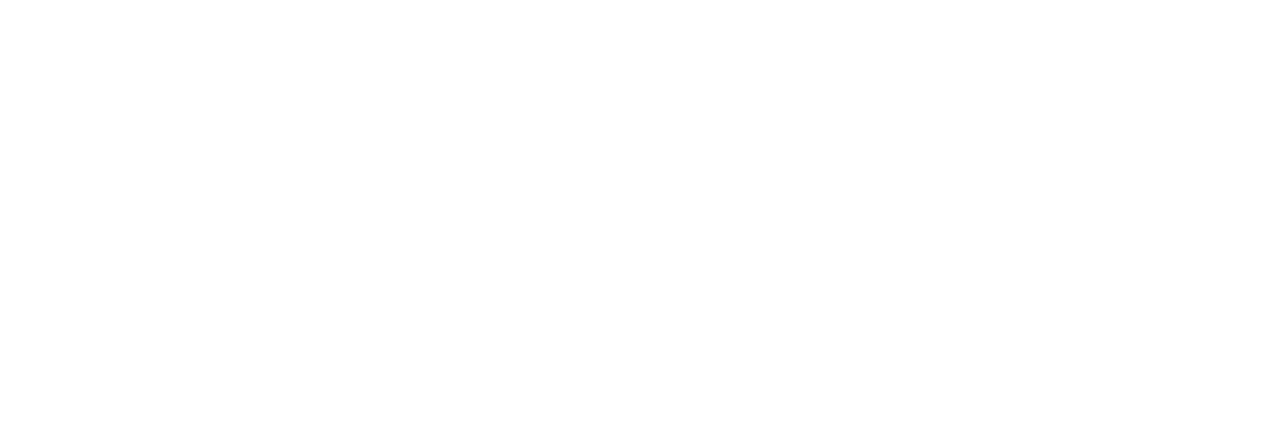
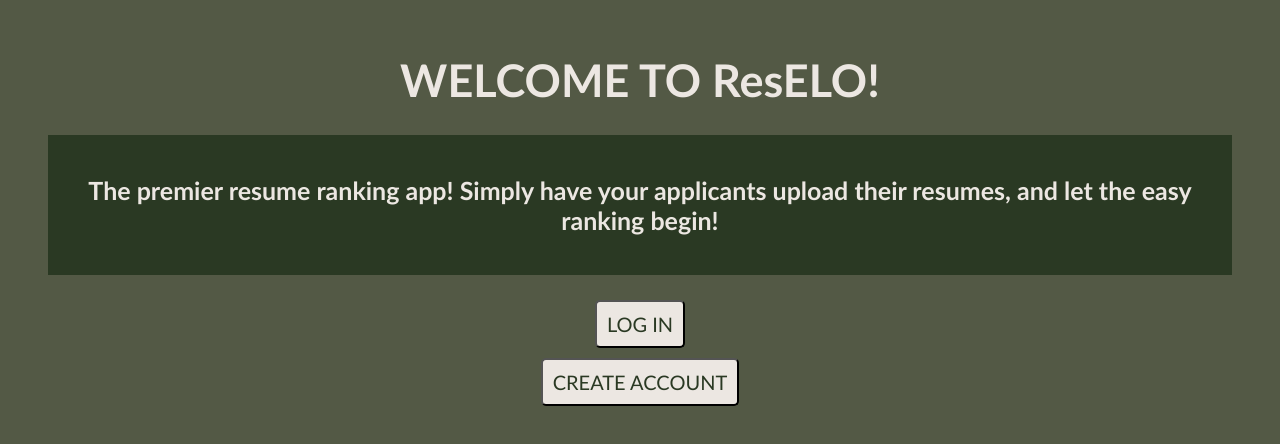
Before and after one commit to naishagarwal/resELO, a React (Create React App) app in the folder src/: page / in a window 1280 px wide. Before the commit this address had no page. Shown: the top 444 px of the page. Built offline with nearby package versions, Linux system fonts and the light colour scheme; the HTML template or start-up script is replaced by a standard one.

Commit message:
Linked Home, Login, and Sign Up Pages

```diff
--- a/src/App.js
+++ b/src/App.js
@@ -44,7 +44,7 @@ const App = () => {
          <Route path="/Upload/*" element={<Upload />} />
          <Route path = "/club/:clubName" element = {<Club_Page />} />
          <Route path="/dashboard" element={<User_Dashboard />} />
-         <Route path="/home" element={<Home />}/>
+         <Route path="" element={<Home />}/>
          <Route path="/sign-up" element={<Sign_Up />} />
          <Route path="/login" element={<Log_In />} />
       </Routes>
--- a/src/Pages/Home_Page/home.js
+++ b/src/Pages/Home_Page/home.js
@@ -13,15 +13,16 @@ const Home = () => {
                 The premier resume ranking app! Simply have your applicants upload their resumes, and let the easy ranking begin!
             </h2>
             <div className={home_styles.buttons}>
-            <Link to="./Pages/SignUp/signup_page"><button className={home_styles.account_button}>
-                    SIGN IN
+            <Link to="/login"><button className={home_styles.account_button}>
+                    LOG IN
                 </button>
                 </Link>
             </div>
             <div className={home_styles.buttons}>
-                <button className={home_styles.account_button}>
+                <Link to="/sign-up"><button className={home_styles.account_button}>
                     CREATE ACCOUNT
                 </button>
+                </Link>
             </div>
         </div>
 
--- a/src/Pages/Sign_Up_Page/log_in_page.js
+++ b/src/Pages/Sign_Up_Page/log_in_page.js
@@ -2,10 +2,12 @@ import React from 'react';
 import { useState } from 'react';
 import sign_up_styles from './sign_up_style.module.css';
 import { getAuth, signInWithEmailAndPassword } from "firebase/auth";
+import {useNavigate} from 'react-router-dom'
 
 
 function Log_In () {
     document.body.style.backgroundColor = '#3f4f37cc'; /*sets background color to green*/
+    const navigate = useNavigate();
 
     const [email, setEmail] = useState("");
     const [password, setPassword] = useState("");
@@ -33,7 +35,11 @@ function Log_In () {
     }
 
     function handleExit(){
-        /*TODO: Redirect to the home page*/
+        navigate("/");
+    }
+
+    function goToSignUp(){
+        navigate("/sign-up");
     }
 
 
@@ -74,7 +80,7 @@ function Log_In () {
                     <button className={sign_up_styles.submit_button} type="submit" >Submit</button>
                 </form>
 
-                <button className={sign_up_styles.sign_in_button} >Don't have an account? Create An Account</button>
+                <button className={sign_up_styles.sign_in_button} onClick={goToSignUp} >Don't have an account? Create An Account</button>
             </div>
         </div>
     );
--- a/src/Pages/Sign_Up_Page/sign_up_page.js
+++ b/src/Pages/Sign_Up_Page/sign_up_page.js
@@ -2,10 +2,12 @@ import React from 'react';
 import { useState } from 'react';
 import sign_up_styles from './sign_up_style.module.css';
 import { getAuth, createUserWithEmailAndPassword } from "firebase/auth";
+import {useNavigate} from 'react-router-dom'
 
 
 function sign_up () {
     document.body.style.backgroundColor = '#3f4f37cc'; /*sets background color to green*/
+    const navigate = useNavigate();
 
     const [email, setEmail] = useState("");
     const [password, setPassword] = useState("");
@@ -35,9 +37,12 @@ function sign_up () {
     }
 
     function handleExit(){
-        /*TODO: Redirect to the home page*/
+        navigate("/");
     }
 
+    function goToLogIn(){
+        navigate("/login");
+    }
 
     return (
         <div>
@@ -75,7 +80,7 @@ function sign_up () {
                     <button className={sign_up_styles.submit_button} type="submit" >Submit</button>
                 </form>
 
-                <button className={sign_up_styles.sign_in_button} >Already have an account? Sign In</button>
+                <button className={sign_up_styles.sign_in_button} onClick={goToLogIn} >Already have an account? Sign In</button>
             </div>
         </div>
     );
```
Also changed, not shown: 1 other file (tests, documents, lock files or other folders).
